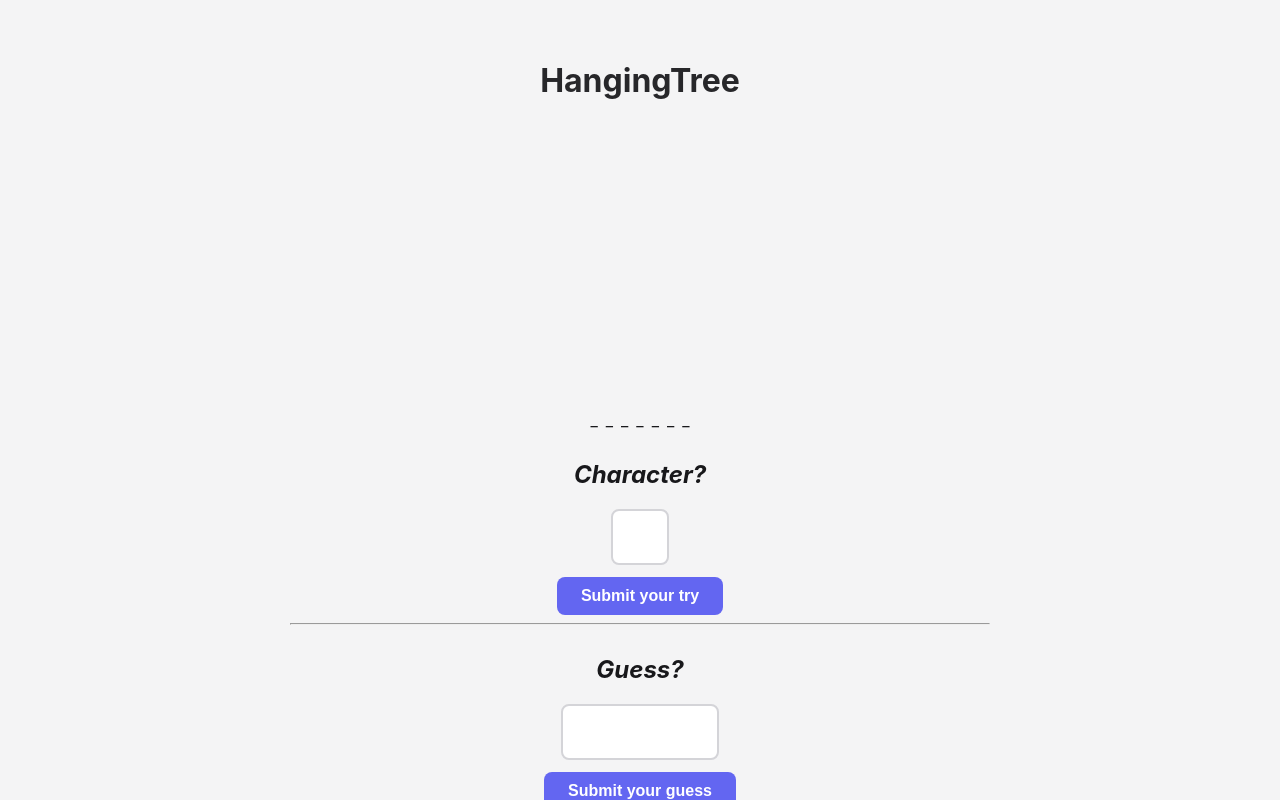
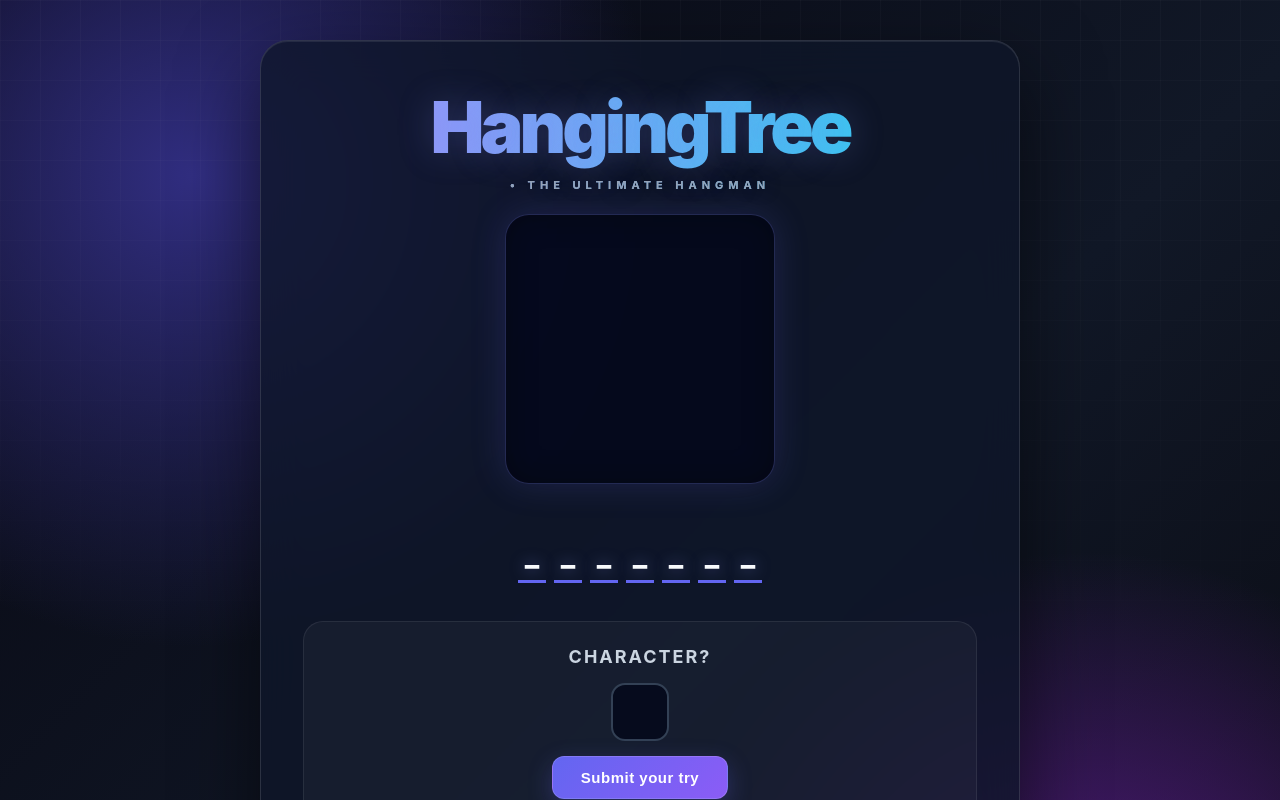
Before and after one commit to 6gDav/HangingTree, a SvelteKit app: page / in a window 1280 px wide. Shown: the top 800 px of the page. Built offline with nearby package versions, Linux system fonts and the light colour scheme.

Commit message:
Add files via upload

```diff
--- a/src/routes/+page.svelte
+++ b/src/routes/+page.svelte
@@ -123,111 +123,201 @@
 </main>
 
 <style>
+    :global(*) { box-sizing: border-box; }
+
     :global(body) {
         margin: 0;
         min-height: 100vh;
         display: flex;
         justify-content: center;
-        font-family:
-            Inter,
-            system-ui,
-            -apple-system,
-            BlinkMacSystemFont,
-            "Segoe UI",
-            sans-serif;
-        background: #f4f4f5;
-        color: #18181b;
+        align-items: center;
+        font-family: Inter, system-ui, -apple-system, BlinkMacSystemFont, "Segoe UI", sans-serif;
+        color: #f8fafc;
+        background:
+            radial-gradient(circle at 15% 15%, #312e81 0, transparent 32%),
+            radial-gradient(circle at 85% 85%, #581c87 0, transparent 30%),
+            linear-gradient(135deg, #070711, #111827 55%, #09090f);
+        overflow-x: hidden;
+    }
+
+    :global(body)::before {
+        content: "";
+        position: fixed;
+        inset: 0;
+        pointer-events: none;
+        background-image: linear-gradient(rgba(255,255,255,.025) 1px, transparent 1px), linear-gradient(90deg, rgba(255,255,255,.025) 1px, transparent 1px);
+        background-size: 40px 40px;
+        mask-image: linear-gradient(to bottom, black, transparent);
     }
 
     main {
-        width: min(700px, 90%);
-        padding: 40px 20px;
+        position: relative;
+        width: min(760px, 92%);
+        margin: 40px 0;
+        padding: 42px;
         text-align: center;
+        border: 1px solid rgba(255,255,255,.12);
+        border-radius: 28px;
+        background: rgba(15,23,42,.78);
+        backdrop-filter: blur(20px);
+        box-shadow: 0 30px 80px rgba(0,0,0,.55), inset 0 1px 0 rgba(255,255,255,.08);
     }
 
     h1 {
-        margin-bottom: 10px;
-        color: #27272a;
+        margin: 0;
+        font-size: clamp(42px, 8vw, 72px);
+        font-weight: 900;
+        letter-spacing: -4px;
+        background: linear-gradient(90deg, #a78bfa, #22d3ee, #f472b6);
+        background-size: 200% auto;
+        -webkit-background-clip: text;
+        background-clip: text;
+        color: transparent;
+        text-shadow: 0 0 35px rgba(129,140,248,.25);
+        animation: titleGlow 5s ease infinite;
+    }
+
+    h1::after {
+        content: " • THE ULTIMATE HANGMAN";
+        display: block;
+        margin-top: 8px;
+        font-size: 11px;
+        letter-spacing: 5px;
+        color: #94a3b8;
+        font-weight: 700;
     }
 
     h2 {
-        font-style: italic;
+        margin: 0 0 16px;
+        font-size: 18px;
+        font-style: normal;
+        text-transform: uppercase;
+        letter-spacing: 2px;
+        color: #cbd5e1;
     }
 
     img {
         display: block;
-        width: 250px;
-        height: 250px;
+        width: 270px;
+        height: 270px;
         object-fit: contain;
-        margin: 20px auto;
+        margin: 22px auto 28px;
+        padding: 14px;
+        border-radius: 24px;
+        border: 1px solid rgba(129,140,248,.25);
+        background: rgba(2,6,23,.65);
+        box-shadow: 0 0 35px rgba(99,102,241,.18), inset 0 0 30px rgba(0,0,0,.35);
+        transition: transform .25s ease, box-shadow .25s ease;
     }
 
-    span {
-        display: inline-block;
-        margin: 0 4px;
+    img:hover {
+        transform: translateY(-4px) scale(1.02);
+        box-shadow: 0 0 50px rgba(99,102,241,.3), inset 0 0 30px rgba(0,0,0,.35);
     }
 
-    :global(.word) {
-        display: flex;
-        justify-content: center;
-        gap: 12px;
-        margin: 30px 0;
+    span { display: inline-block; margin: 0 5px; }
+
+    main > span:not(.excluded-chars) {
+        min-width: 28px;
+        padding: 0 5px 8px;
+        margin: 4px;
+        font-size: 30px;
+        font-weight: 800;
+        border-bottom: 3px solid #6366f1;
+        color: #f8fafc;
+        text-shadow: 0 0 15px rgba(129,140,248,.55);
     }
 
-    :global(.word div) {
-        width: 35px;
-        padding-bottom: 8px;
-        font-size: 28px;
-        font-weight: 600;
-        border-bottom: 3px solid #27272a;
+    .excluded-chars {
+        margin: 3px;
+        padding: 5px 10px;
+        border-radius: 999px;
+        color: #fda4af;
+        background: rgba(244,63,94,.1);
+        border: 1px solid rgba(244,63,94,.25);
+        font-size: 14px;
+        font-weight: 700;
+        text-transform: uppercase;
     }
 
     form {
-        margin-top: 30px;
+        margin-top: 34px;
+        padding: 24px;
+        border: 1px solid rgba(255,255,255,.08);
+        border-radius: 20px;
+        background: rgba(255,255,255,.035);
+    }
+
+    hr {
+        margin: 24px 0;
+        border: 0;
+        height: 1px;
+        background: linear-gradient(90deg, transparent, rgba(129,140,248,.45), transparent);
     }
 
     input {
-        width: 50px;
-        height: 50px;
+        width: 58px;
+        height: 58px;
         text-align: center;
         font-size: 28px;
-        font-weight: bold;
-        border: 2px solid #d4d4d8;
-        border-radius: 8px;
+        font-weight: 800;
+        color: #f8fafc;
+        background: rgba(2,6,23,.75);
+        border: 2px solid #334155;
+        border-radius: 14px;
         outline: none;
+        transition: .2s ease;
     }
 
+    input:hover { border-color: #6366f1; }
+
     input:focus {
-        border-color: #6366f1;
-        box-shadow: 0 0 0 3px #6366f133;
+        border-color: #818cf8;
+        transform: translateY(-2px);
+        box-shadow: 0 0 0 4px rgba(99,102,241,.15), 0 0 25px rgba(99,102,241,.25);
+    }
+
+    .guess-input {
+        width: min(320px, 90%);
+        padding: 0 18px;
+        text-align: center;
+        font-size: 20px;
     }
 
     button {
-        margin-top: 12px;
-        padding: 10px 24px;
-        border: none;
-        border-radius: 8px;
-        background: #6366f1;
+        margin-top: 15px;
+        padding: 12px 28px;
+        border: 1px solid rgba(255,255,255,.14);
+        border-radius: 12px;
+        background: linear-gradient(135deg, #6366f1, #8b5cf6);
         color: white;
-        font-size: 16px;
-        font-weight: 600;
+        font-size: 15px;
+        font-weight: 800;
+        letter-spacing: .5px;
         cursor: pointer;
-        transition: background 0.2s;
+        box-shadow: 0 8px 25px rgba(99,102,241,.28);
+        transition: all .2s ease;
     }
 
     button:hover {
-        background: #4f46e5;
+        transform: translateY(-3px);
+        box-shadow: 0 12px 32px rgba(99,102,241,.4), 0 0 20px rgba(139,92,246,.2);
+        filter: brightness(1.08);
     }
 
-    button:active {
-        transform: translateY(1px);
+    button:active { transform: translateY(0) scale(.97); }
+
+    @keyframes titleGlow {
+        0%, 100% { background-position: 0% 50%; }
+        50% { background-position: 100% 50%; }
     }
 
-    .excluded-chars {
-        color: red;
-    }
-
-    .guess-input {
-        width: 150px;
+    @media (max-width: 600px) {
+        :global(body) { align-items: flex-start; }
+        main { width: 94%; margin: 18px 0; padding: 26px 16px; border-radius: 22px; }
+        h1 { font-size: 46px; letter-spacing: -3px; }
+        h1::after { font-size: 8px; letter-spacing: 3px; }
+        img { width: 220px; height: 220px; }
+        main > span:not(.excluded-chars) { font-size: 25px; }
     }
 </style>
```
